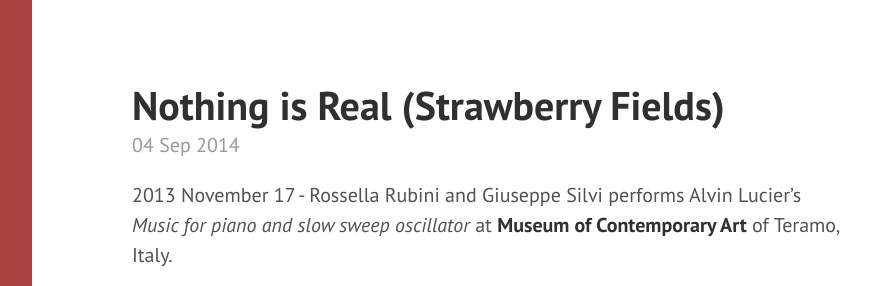
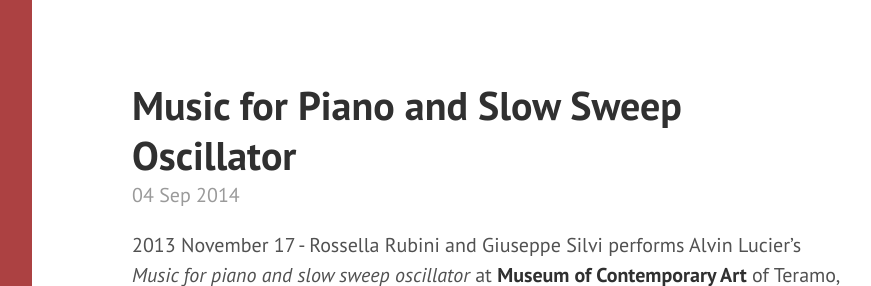
Before and after one commit to grammaton/grammaton.github.io, a Jekyll site: the page built from _posts/2014-09-04-SlowSweepPiano.md, in a window 1280 px wide and 1071 px high, cut to the strip 0-286 px from the top of the window. Shown: the whole strip, without its empty margins (328-1199 px from the left). Built offline with Jekyll 4.4.1, drawn with Linux system fonts in a browser that asks for light colours; Markdown is read by kramdown in place of the engine named in the settings.

Commit message:
lucier piano

```diff
--- a/_posts/2014-09-04-SlowSweepPiano.md
+++ b/_posts/2014-09-04-SlowSweepPiano.md
@@ -1,6 +1,6 @@
 ---
 layout: post
-title: Nothing is Real (Strawberry Fields)
+title: Music for Piano and Slow Sweep Oscillator
 ---
 
 2013 November 17 - Rossella Rubini and Giuseppe Silvi performs Alvin Lucier's *Music for piano and slow sweep oscillator* at **Museum of Contemporary Art** of Teramo, Italy.
```
